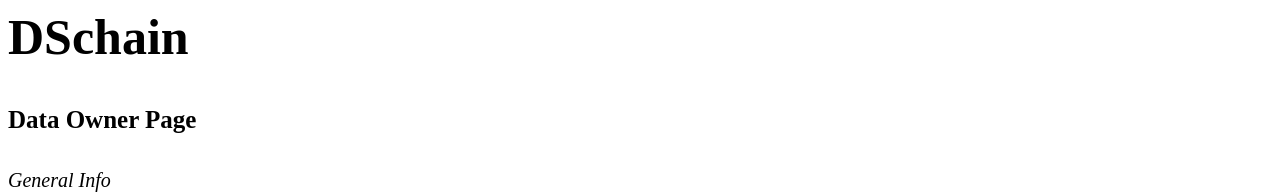
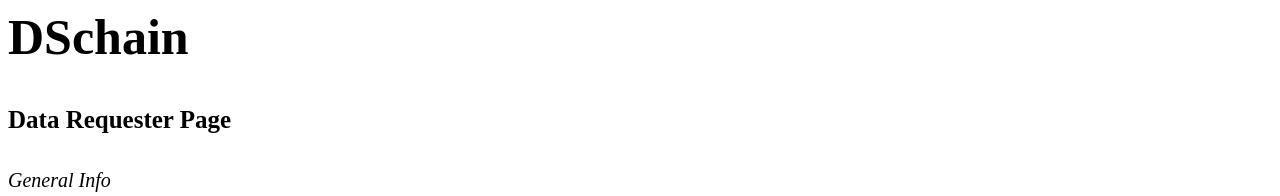
Before and after one commit to ak26252/ak26252.github.io, a plain HTML site: page datarequester.html in a window 1280 px wide. Shown: the top 196 px of the page. Drawn offline with Linux system fonts and the light colour scheme.

Commit message:
wrong header on dr page

```diff
--- a/datarequester.html
+++ b/datarequester.html
@@ -17,7 +17,7 @@
 
 <div>
     <div class="sidetext">
-        <p id="pagetitle" style="font-size:25px"><strong>Data Owner Page</strong></p>
+        <p id="pagetitle" style="font-size:25px"><strong>Data Requester Page</strong></p>
     </div>
 
     <!-- Info section -->
```
